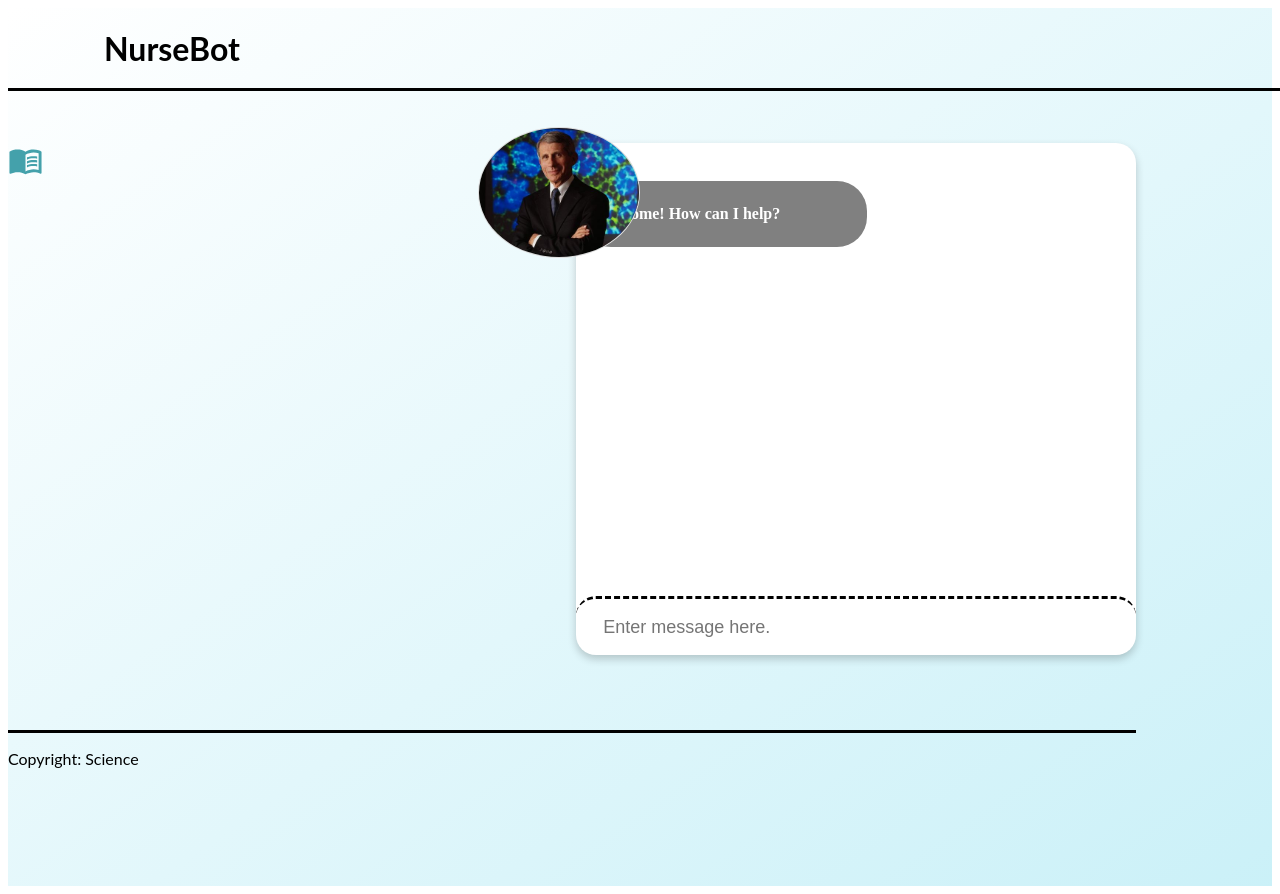
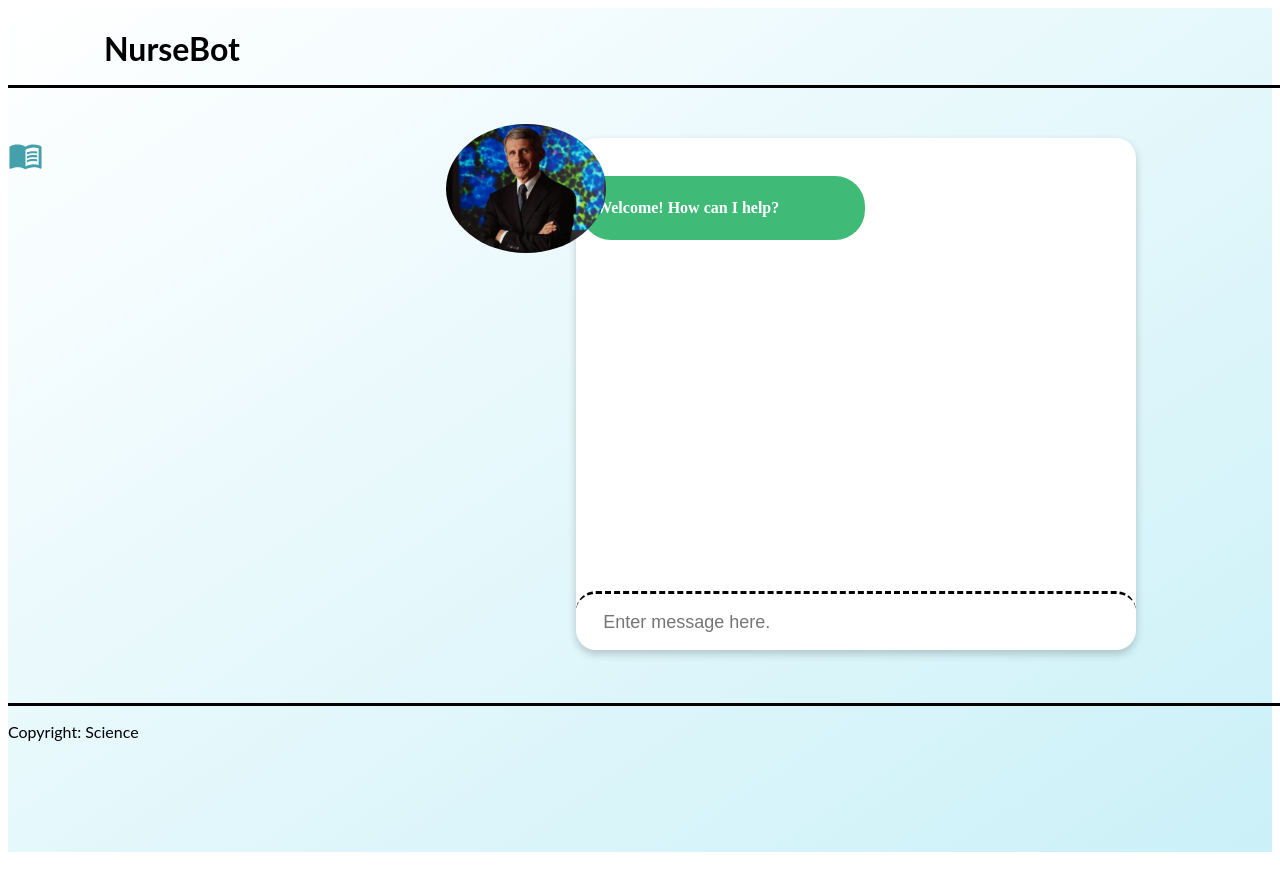
Before and after one commit to benjamin787/NurseBot-FE, a React (Create React App) app: page / in a window 1280 px wide. After the commit the page ends 860 px from the top, so only its background shows below. Built offline with nearby package versions, Linux system fonts and the light colour scheme.

Commit message:
Adjust styling for Chat component.

```diff
--- a/src/components/clickportal.js
+++ b/src/components/clickportal.js
@@ -6,7 +6,7 @@ export default function ClickPortal() {
     const [open, setOpen] = useState(false)
 
     const handleClick = () => {
-        setOpen(true)
+        setOpen(!open)
     }
 
     const handleClickAway = () => {
--- a/src/style.css
+++ b/src/style.css
@@ -23,14 +23,16 @@ header > h1 {
 }
 
 .Fauci {
-    border: 1px solid #ddd;
-    border-radius: 65%;
-    margin: 2rem;
+    /* border: 1px solid #ddd; */
+    border-radius: 50%;
+    margin-top: 2rem;
+    margin-right: 5rem;
     grid-column: 3 / 5;
     grid-row: 3;
     height: auto;
     max-width: 10rem;
     z-index: 3;
+    float: left;
 }
 
 .icon {
@@ -63,7 +65,7 @@ h1, p {
 }
 
 footer {
-    grid-column: 1 / 6;
+    grid-column: 1 / 7;
     grid-row: 6;
     border-top: solid;
 }
@@ -78,7 +80,7 @@ footer {
     font-size: 30px;
     font-family: 'Fira Code';
     text-align: center;
-    margin: 30px;
+    margin: 20px;
 }
 
 .messagesSection {
@@ -97,6 +99,12 @@ footer {
     width: 90%;
 }
 
+.botContainer {
+    display: flex;
+    flex-direction: column;
+    justify-content: space-between;
+}
+
 .inputSection {
     display: flex;
     flex-direction: row;
@@ -113,44 +121,39 @@ footer {
     max-height: 70vh; */
     margin-top: 20px;
     overflow-y: auto;
+    -ms-overflow-style: none;
+    scrollbar-width: none;
 }
 
 /* Message component styles here 👇 */
 .botCard {
-    width: 80%;
+    width: 60%;
     border-bottom-right-radius: 30px 30px;
     border-top-right-radius: 30px 30px;
     border-bottom-left-radius: 30px 30px;
-    background-color: grey;
+    background-color: hsl(147, 49%, 49%);
     margin-left: 5px;
     color: white;
-    margin-bottom: 10px;
-    padding: 3px;
+    margin-bottom: 4px;
+    padding: 2px;
+    align-items: left;
 }
 
 .userCard {
-    width: 80%;
+    width: 60%;
     border-bottom-right-radius: 30px 30px;
     border-top-left-radius: 30px 30px;
     border-bottom-left-radius: 30px 30px;
-    float: right;
-    background-color: #6C63FF;
+    background-color: hsl(186, 70%, 32%);
     margin-right: 5px;
     color: white;
-}
-
-.messagesSection::-webkit-scrollbar {
-    display: none;
-}
-
-.messagesSection {
-    -ms-overflow-style: none;  /* IE and Edge */
-    scrollbar-width: none;  /* Firefox */
+    align-items: right;
+    float: right;
 }
 
 
 .messageCard {
-    padding: 1rem;
+    padding: 10px;
 }
 
 @media only screen and (min-width: 992px) {
```
